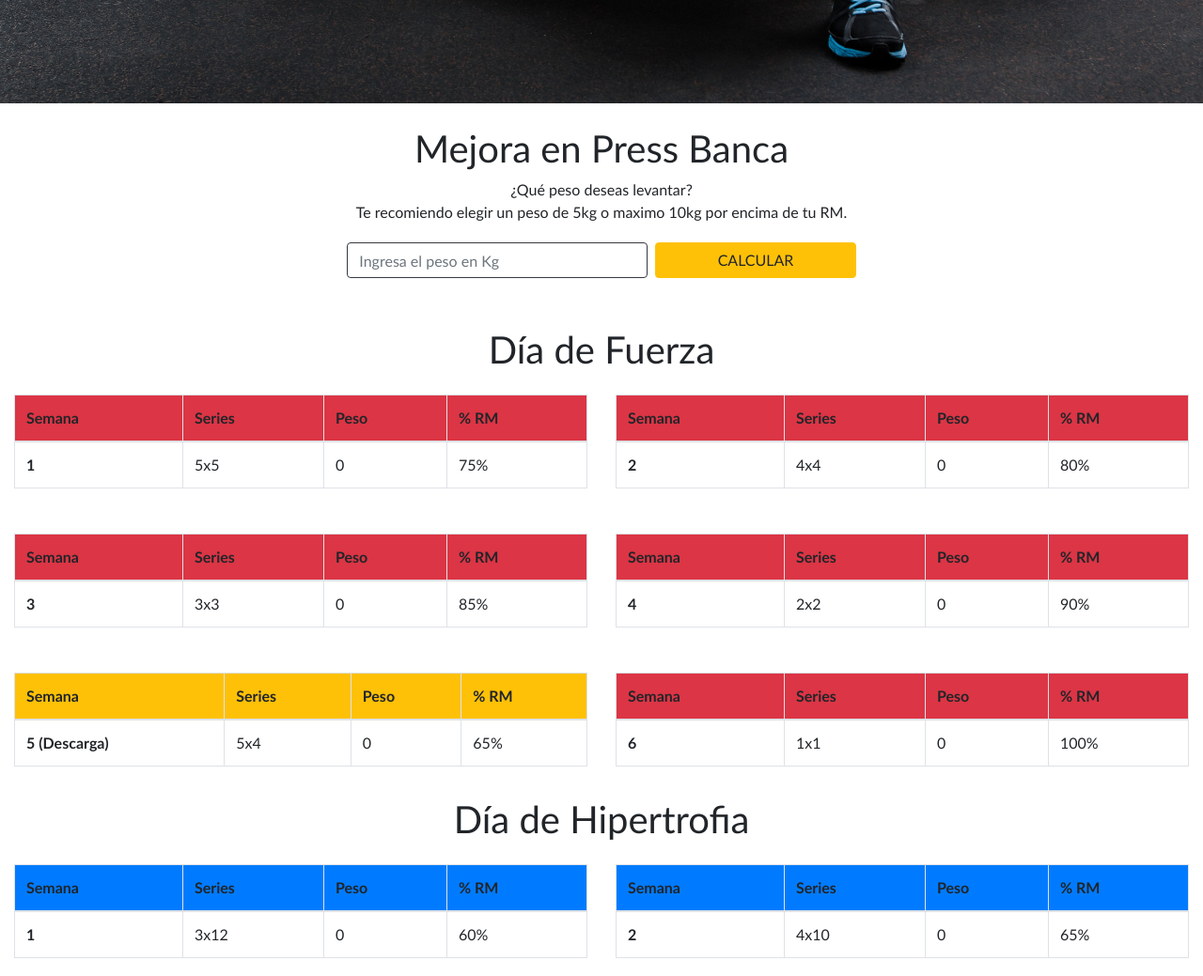
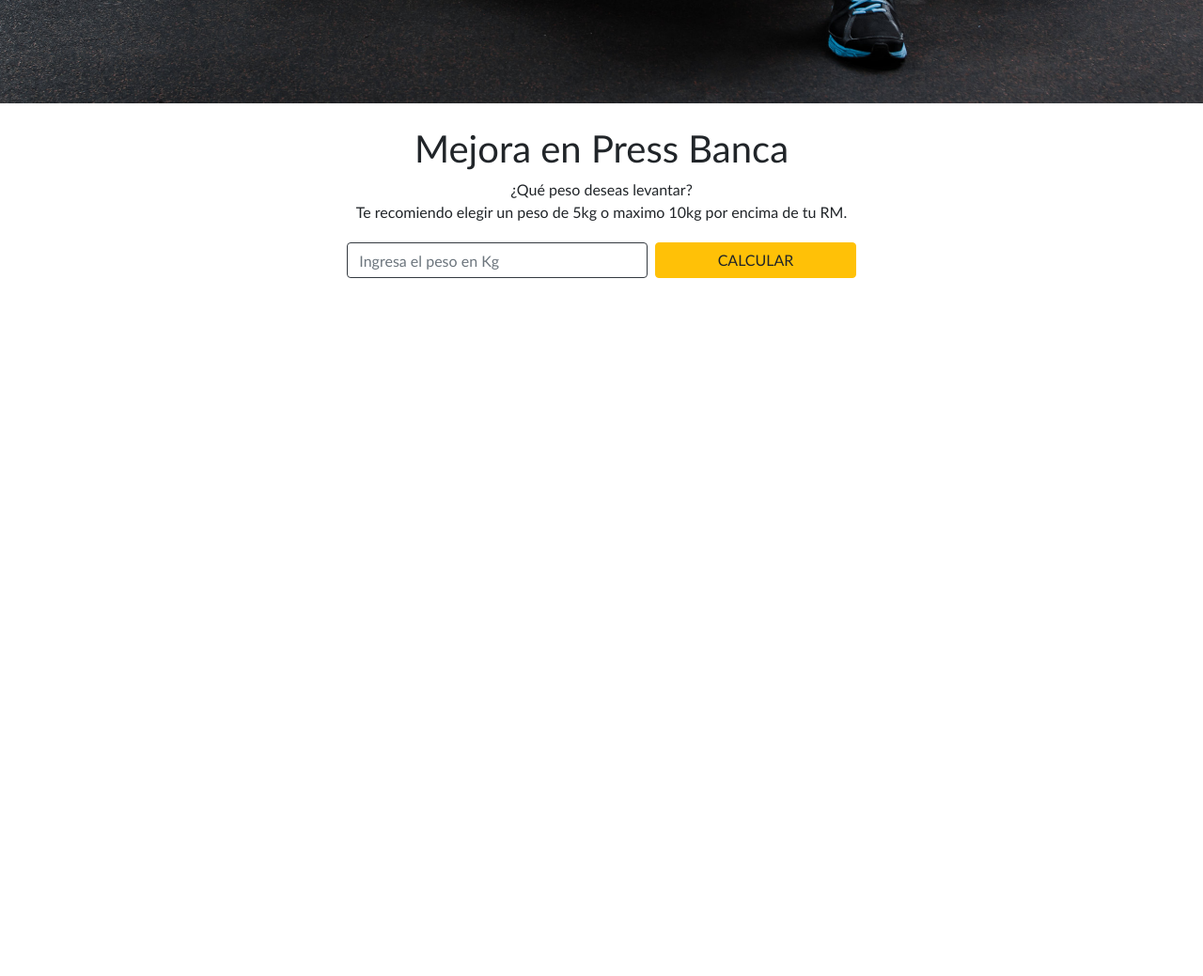
Before and after one commit to ItsCamilo95/calcularpressbanca.io, a plain HTML site: page index.html in a window 1280 px wide. Shown: the part 743-1782 px from the top of the page at 94% size. After the commit the page ends 1043 px from the top, so only its background shows below. Drawn offline with nearby package versions, Linux system fonts and the light colour scheme.

Commit message:
Update index.html

```diff
--- a/index.html
+++ b/index.html
@@ -31,7 +31,7 @@
 				<button class="btn btn-warning w-100" onclick="calcular()">CALCULAR</button>
 			</div>
 		</div>
-		<div class="row m-0 mt-5">
+		<div class="row m-0 mt-5 d-none" id="contentTabla">
 			<div class="col-12">
 				<h1 class="text-center">Día de Fuerza</h1>
 			</div>
```
